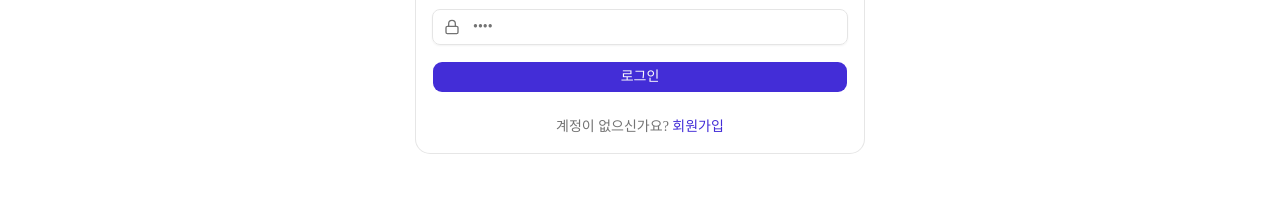
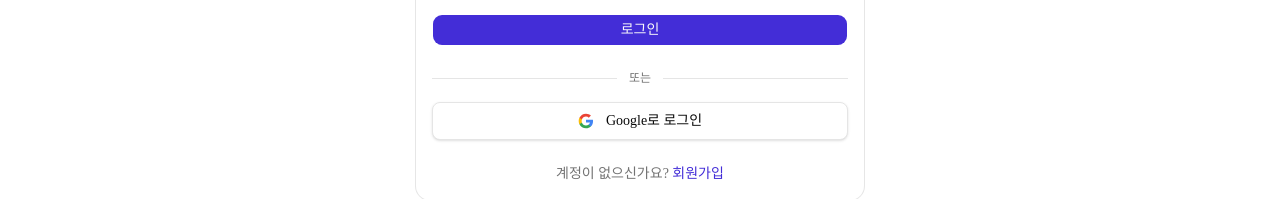
Before and after one commit to kgu-advanced-capstone/frontend, a Next.js app: page /login in a window 1280 px wide. Shown: the part 465-664 px from the top of the page. Built offline with nearby package versions, Linux system fonts and the light colour scheme; no server answers.

Commit message:
jwt 소셜 로그인 구현

```diff
--- a/src/api/client.ts
+++ b/src/api/client.ts
@@ -5,17 +5,17 @@ const client = axios.create({
   headers: {
     "Accept": "application/json"
   },
-  withCredentials: true, // 쿠키 기반 인증을 위해 필수
 });
 
-// FormData 전송 시 Content-Type 제거 인터셉터
-// custom-instance에서 헤더를 설정해도 Axios 인스턴스 기본값과 병합 타이밍 문제로
-// application/json 또는 application/octet-stream이 설정될 수 있다.
-// 모든 헤더 병합이 끝난 시점(request interceptor)에서 삭제하는 것이 가장 확실하다.
+// JWT 토큰 주입 + FormData Content-Type 제거 인터셉터
 client.interceptors.request.use((config) => {
   if (config.data instanceof FormData) {
     delete config.headers['Content-Type'];
     delete config.headers['content-type'];
+  }
+  const token = typeof window !== 'undefined' ? localStorage.getItem('accessToken') : null;
+  if (token) {
+    config.headers['Authorization'] = `Bearer ${token}`;
   }
   return config;
 });
@@ -25,7 +25,7 @@ client.interceptors.response.use(
   (response) => response,
   (error) => {
     if (error.response?.status === 401) {
-      console.warn("세션이 유효하지 않거나 만료되었습니다 (401).");
+      console.warn("토큰이 유효하지 않거나 만료되었습니다 (401).");
     }
     return Promise.reject(error);
   }
--- a/src/api/mutator/custom-instance.ts
+++ b/src/api/mutator/custom-instance.ts
@@ -46,6 +46,7 @@ export const customInstance = <T>(url: string, config: any): Promise<T> => {
   if (body instanceof FormData) {
     const controller = new AbortController();
     const formData = normalizeFormData(body);
+    const token = typeof window !== 'undefined' ? localStorage.getItem('accessToken') : null;
 
     const promise = fetch(url, {
       method: (rest.method as string) || 'GET',
@@ -53,6 +54,7 @@ export const customInstance = <T>(url: string, config: any): Promise<T> => {
       credentials: 'include',
       headers: {
         Accept: 'application/json',
+        ...(token ? { Authorization: `Bearer ${token}` } : {}),
         // Content-Type 미설정 → fetch가 multipart/form-data; boundary=... 자동 설정
         ...Object.fromEntries(
           Object.entries(headers || {}).filter(
--- a/src/app/login/page.tsx
+++ b/src/app/login/page.tsx
@@ -106,6 +106,37 @@ export default function LoginPage() {
             </Button>
           </form>
 
+          <div className="mt-6 flex items-center gap-3">
+            <div className="h-px flex-1 bg-border" />
+            <span className="text-xs text-muted-foreground">또는</span>
+            <div className="h-px flex-1 bg-border" />
+          </div>
+
+          <a
+            href={process.env.NEXT_PUBLIC_GOOGLE_LOGIN_URL}
+            className="mt-4 flex w-full items-center justify-center gap-3 rounded-md border border-input bg-background px-4 py-2 text-sm font-medium shadow-sm transition-colors hover:bg-accent hover:text-accent-foreground"
+          >
+            <svg viewBox="0 0 24 24" className="h-4 w-4" aria-hidden="true">
+              <path
+                d="M22.56 12.25c0-.78-.07-1.53-.2-2.25H12v4.26h5.92c-.26 1.37-1.04 2.53-2.21 3.31v2.77h3.57c2.08-1.92 3.28-4.74 3.28-8.09z"
+                fill="#4285F4"
+              />
+              <path
+                d="M12 23c2.97 0 5.46-.98 7.28-2.66l-3.57-2.77c-.98.66-2.23 1.06-3.71 1.06-2.86 0-5.29-1.93-6.16-4.53H2.18v2.84C3.99 20.53 7.7 23 12 23z"
+                fill="#34A853"
+              />
+              <path
+                d="M5.84 14.09c-.22-.66-.35-1.36-.35-2.09s.13-1.43.35-2.09V7.07H2.18C1.43 8.55 1 10.22 1 12s.43 3.45 1.18 4.93l3.66-2.84z"
+                fill="#FBBC05"
+              />
+              <path
+                d="M12 5.38c1.62 0 3.06.56 4.21 1.64l3.15-3.15C17.45 2.09 14.97 1 12 1 7.7 1 3.99 3.47 2.18 7.07l3.66 2.84c.87-2.6 3.3-4.53 6.16-4.53z"
+                fill="#EA4335"
+              />
+            </svg>
+            Google로 로그인
+          </a>
+
           <p className="mt-6 text-center text-sm text-muted-foreground">
             계정이 없으신가요?{" "}
             <Link href="/register" className="font-medium text-primary hover:underline">
--- /dev/null
+++ b/src/app/oauth2/callback/page.tsx
@@ -0,0 +1,32 @@
+"use client";
+
+import { useEffect } from "react";
+import { useRouter } from "next/navigation";
+import { useQueryClient } from "@tanstack/react-query";
+import { getMeQueryKey } from "@/api/generated/auth/auth";
+
+export default function OAuthCallbackPage() {
+  const router = useRouter();
+  const qc = useQueryClient();
+
+  useEffect(() => {
+    const hash = window.location.hash;
+    const token = hash.startsWith("#token=") ? hash.slice("#token=".length) : "";
+
+    if (token) {
+      localStorage.setItem("accessToken", token);
+      qc.invalidateQueries({ queryKey: getMeQueryKey() });
+    }
+
+    router.replace("/");
+  }, [router, qc]);
+
+  return (
+    <div className="flex min-h-screen items-center justify-center">
+      <div className="text-center">
+        <div className="mx-auto h-8 w-8 animate-spin rounded-full border-4 border-primary border-t-transparent" />
+        <p className="mt-4 text-sm text-muted-foreground">로그인 처리 중...</p>
+      </div>
+    </div>
+  );
+}
--- a/src/contexts/AuthContext.tsx
+++ b/src/contexts/AuthContext.tsx
@@ -35,8 +35,11 @@ export function AuthProvider({ children }: { children: ReactNode }) {
 
   const login = async (email: string, password: string) => {
     try {
-      await loginMutation.mutateAsync({ data: { email, password } });
-      // 로그인 성공 시 세션 쿠키가 생성되므로, me 정보를 다시 가져옴
+      const res = await loginMutation.mutateAsync({ data: { email, password } });
+      const token = (res.data as unknown as { accessToken: string })?.accessToken;
+      if (token) {
+        localStorage.setItem('accessToken', token);
+      }
       await refetch();
       return { success: true };
     } catch (err) {
@@ -73,6 +76,7 @@ export function AuthProvider({ children }: { children: ReactNode }) {
       console.error("Logout request failed:", error);
     } finally {
       // 서버 요청 성공 여부와 관계없이 클라이언트 상태는 초기화
+      localStorage.removeItem('accessToken');
       qc.setQueryData(auth.getMeQueryKey(), null);
       qc.clear(); // 모든 쿼리 캐시 삭제 (중요: 다른 유저의 데이터가 남지 않도록)
       router.push("/");
```
Also changed, not shown: .claude/settings.local.json.
